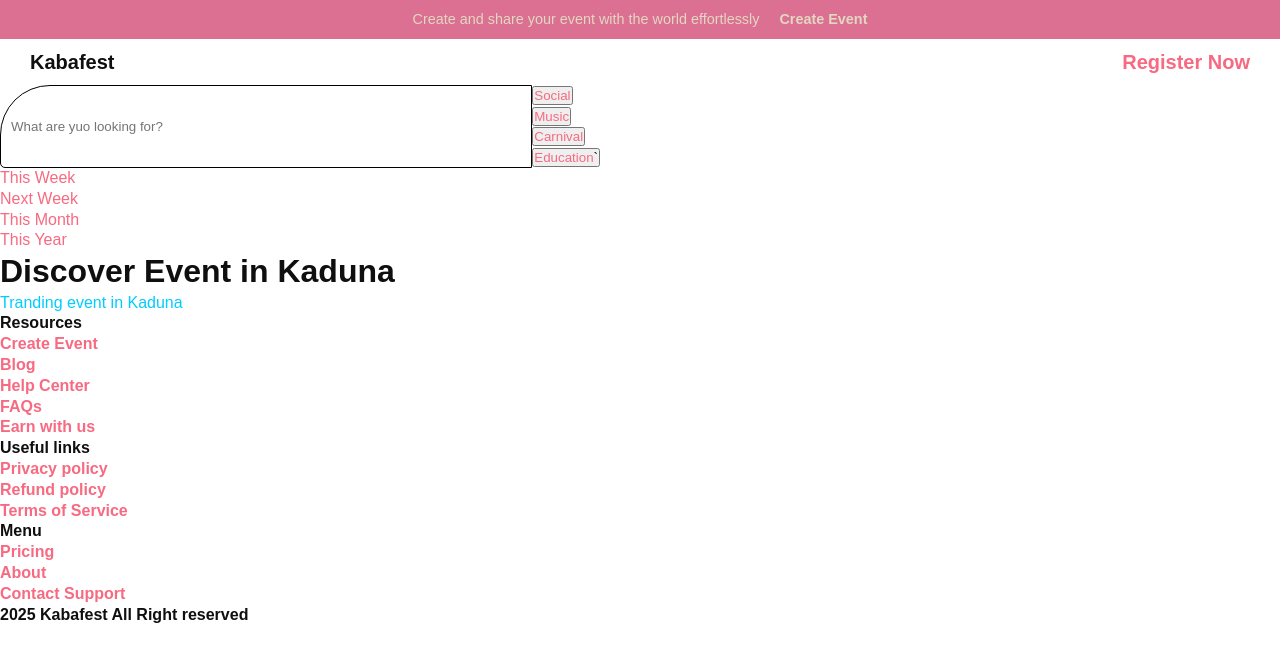
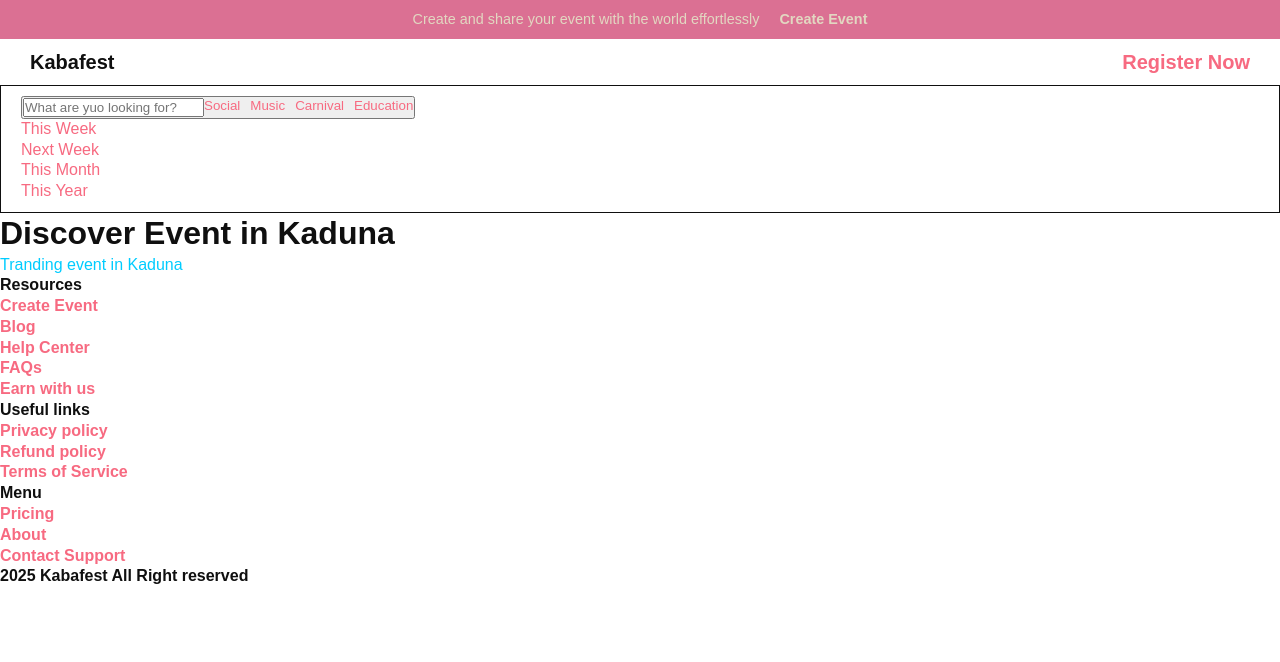
Before and after one commit to MissOrder/Event-Site, a plain HTML site: page index.html in a window 1280 px wide. Drawn offline with Linux system fonts and the light colour scheme.

Commit message:
[update code]

```diff
--- a/index.html
+++ b/index.html
@@ -19,16 +19,20 @@
                 <p>Kabafest</p>
                 <a href="#"> Register Now</a>
             </div>
+            </header>
 
-                <div class="search-bar">
-                    <input type="text" placeholder="What are yuo looking for?">
-                    <ul class="categories">
-                        <li><button> <a href="#">Social</a></button></li>
-                        <li><button><a href="#">Music</a></button></li>
-                        <li><button><a href="#">Carnival</a></button></li>
-                        <li><button><a href="#">Education</a>`</button></li>
-                    </ul>
-                </div>
+             <div class="search_bar_container">
+                <button>
+                    <div class="search-bar">
+                        <input type="text" placeholder="What are yuo looking for?">
+                        <ul class="categories">
+                            <li> <a href="#">Social</a></li>
+                            <li><a href="#">Music</a></li>
+                            <li><a href="#">Carnival</a></li>
+                            <li><a href="#">Education</a></li>
+                        </ul>
+                    </div>
+                </button>
                 </nav>
                 <nav class="secondary-nav">
                     <ul>
@@ -37,9 +41,10 @@
                         <li><a href="#">This Month</a></li>
                         <li><a href="#">This Year</a></li>
                     </ul>
+             </div>
 
          </nav>
-    </header>
+
       <main>
         <h1> Discover Event in Kaduna</h1>
         <p class="tranding_event"> Tranding event in Kaduna</p>
--- a/style.css
+++ b/style.css
@@ -40,7 +40,29 @@ a{
    justify-content: space-between;
   padding: 10px 30px;
 }
+ .search_bar_container{
+    position: relative;
+    border: 1px solid ;
+}
+  .search_bar_container::before{
+    content: "";
+    position: absolute;
+    background-color: black;
+    z-index: -1;
+}
+ .search_bar_container{
+    padding: 10px 20px;
+ }
+
  .search-bar{
+    display: flex;
+    justify-content: space-between;
+ }
+ .categories{
+    display: flex;
+    gap: 10px;
+ }
+ /* .search-bar{
     display: flex;
     width: 100%;
     max-width: 600px;
@@ -51,3 +73,4 @@ a{
     border: 1px solid;
     border-radius: 50px 0 0 5px;
  }
+  */
```
